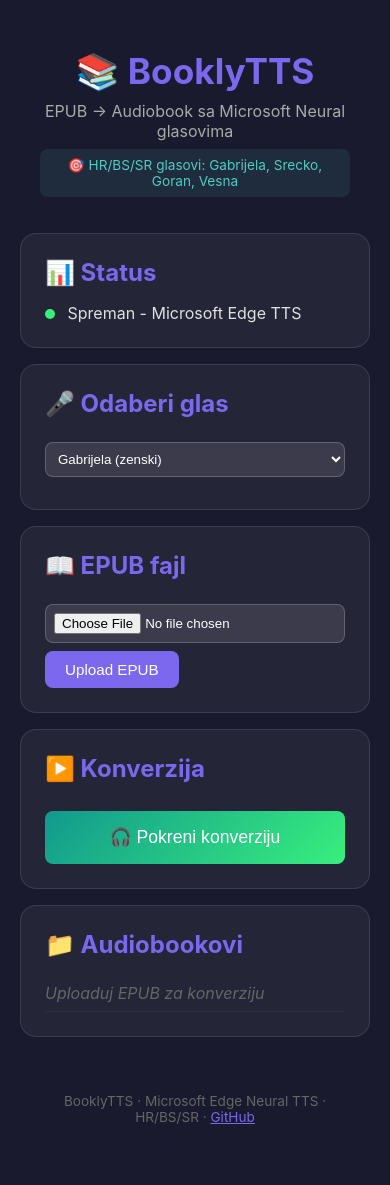
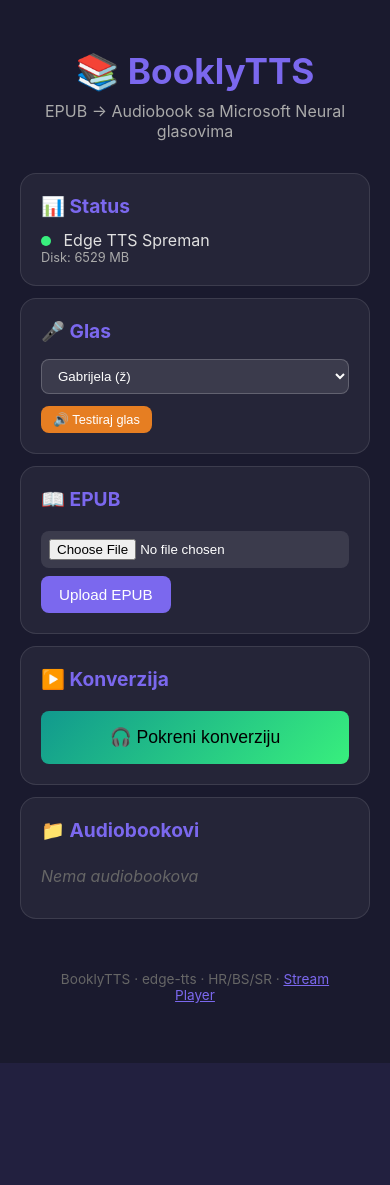
Before and after one commit to AlfaGongGong/BooklyTTS, a Flask app: page / in a window 390 px wide. After the commit the page ends 1063 px from the top, so only its background shows below. Run offline with Flask 3, Linux system fonts and the light colour scheme; data that the repository does not hold is empty.

Commit message:
✅ Kompletan audit fix - svi P0-P3 bugovi riješeni
BUG FIXES:
- BUG-01: CLI variable shadowing
- BUG-02: Async konverzija + SSE progress
- BUG-03: Text chunking (3000 char)
- BUG-04: SECRET_KEY iz .env
- BUG-05: Exception handling sa logging
- BUG-06: EPUB parsira se samo pri uploadu

SECURITY:
- SEC-01: Path traversal zaštita
- SEC-02: Upload limit 50MB
- SEC-03: MIME/magic bytes EPUB provjera

ARCHITECTURE:
- ARCH-02: Očišćen audio_builder
- ARCH-04: /list-audiobooks endpoint
- ARCH-05: SQLite perzistencija + /history

UX:
- UX-01: SSE progress bar
- UX-02: Toast notifikacije
- UX-03: Selektovanje poglavlja
- UX-04: Testiraj glas dugme
- UX-05: Lista audiobookova
- UX-06: Hover/disabled CSS stanja
- UX-08: Pravi status + disk info
- UX-09: Responsive file input

SYNC:
- Dvosmjerni sync Termux ↔ sdcard (inotifywait)
- sync_control.sh (start/stop/status/log)

```diff
--- a/app/routes.py
+++ b/app/routes.py
@@ -1,12 +1,21 @@
-import os, uuid, json, threading, time
-from flask import Blueprint, render_template, request, jsonify, send_file, current_app, Response
+import os, uuid, json, threading, time, zipfile
+from flask import Blueprint, render_template, request, jsonify, send_file, current_app, Response, abort
 from werkzeug.utils import secure_filename
 from app.tts_engine import TTSEngine
 from app.epub_processor import EPUBProcessor
 from app.audio_builder import AudioBuilder
 
 main_bp = Blueprint('main', __name__)
-jobs = {}  # job_id -> {status, progress, result}
+jobs = {}
+
+def is_valid_epub(filepath):
+    """Provjeri da li je fajl stvarno EPUB"""
+    try:
+        with zipfile.ZipFile(filepath, 'r') as zf:
+            names = zf.namelist()
+            return 'mimetype' in names or 'META-INF/container.xml' in names
+    except:
+        return False
 
 @main_bp.route('/')
 def index():
@@ -26,14 +35,20 @@ def status():
 def upload_epub():
     if 'epub_file' not in request.files:
         return jsonify({'error': 'Nema fajla'}), 400
+
     file = request.files['epub_file']
     if not file.filename.endswith('.epub'):
-        return jsonify({'error': 'Mora biti .epub'}), 400
+        return jsonify({'error': 'Mora biti .epub fajl'}), 400
 
     filename = f"{uuid.uuid4().hex}_{file.filename}"
     filepath = os.path.join('uploads', filename)
     os.makedirs('uploads', exist_ok=True)
     file.save(filepath)
+
+    # MIME provjera
+    if not is_valid_epub(filepath):
+        os.remove(filepath)
+        return jsonify({'error': 'Fajl nije validan EPUB (nema container.xml)'}), 400
 
     epub_proc = EPUBProcessor()
     try:
@@ -52,7 +67,7 @@ def start_conversion():
     data = request.get_json()
     epub_filename = data.get('epub_filename')
     voice = data.get('voice', 'hr-HR-GabrijelaNeural')
-    chapter_ids = data.get('chapters', [])  # odabrana poglavlja
+    chapter_ids = data.get('chapters', [])
 
     if not epub_filename:
         return jsonify({'error': 'Nedostaje EPUB'}), 400
@@ -69,7 +84,6 @@ def start_conversion():
             epub_proc = EPUBProcessor()
             all_chapters = epub_proc.extract_chapters(epub_path)
 
-            # Filtriraj odabrana poglavlja
             if chapter_ids:
                 chapters = [c for c in all_chapters if c['id'] in chapter_ids]
             else:
@@ -155,7 +169,12 @@ def download_file(filename):
     output_dir = os.path.abspath('output')
     filepath = os.path.abspath(os.path.join(output_dir, secure_filename(filename)))
     if not filepath.startswith(output_dir):
-        return jsonify({'error': 'Nedozvoljena putanja'}), 403
+        abort(403)
     if not os.path.exists(filepath):
         return jsonify({'error': 'Fajl ne postoji'}), 404
     return send_file(filepath, as_attachment=True, download_name=filename)
+
+@main_bp.route('/history')
+def conversion_history():
+    from app.database import get_history
+    return jsonify(get_history(20))
--- a/app/static/css/style.css
+++ b/app/static/css/style.css
@@ -1,21 +1,38 @@
 * { margin: 0; padding: 0; box-sizing: border-box; }
 body { font-family: -apple-system, BlinkMacSystemFont, sans-serif; background: #1a1a2e; color: #e0e0e0; min-height: 100vh; }
-.container { max-width: 700px; margin: 0 auto; padding: 20px; }
+.container { max-width: 750px; margin: 0 auto; padding: 20px; }
 header { text-align: center; padding: 30px 20px 20px; }
 header h1 { font-size: 2.2em; color: #7b68ee; }
 .subtitle { color: #aaa; margin-top: 8px; }
-.lang-info { font-size: 0.85em; color: #4ecdc4; margin-top: 8px; padding: 8px; background: rgba(78,205,196,0.1); border-radius: 8px; }
-.card { background: rgba(255,255,255,0.05); border: 1px solid rgba(255,255,255,0.1); border-radius: 16px; padding: 24px; margin: 16px 0; }
-.card h2 { color: #7b68ee; margin-bottom: 16px; }
-.btn { padding: 10px 20px; border: none; border-radius: 8px; cursor: pointer; font-size: 0.95em; }
+.card { background: rgba(255,255,255,0.05); border: 1px solid rgba(255,255,255,0.1); border-radius: 16px; padding: 20px; margin: 12px 0; }
+.card h2 { color: #7b68ee; margin-bottom: 12px; font-size: 1.2em; }
+.btn { padding: 10px 18px; border: none; border-radius: 8px; cursor: pointer; font-size: 0.95em; transition: all 0.2s; }
+.btn:hover { filter: brightness(1.15); transform: translateY(-1px); }
+.btn:disabled { opacity: 0.4; cursor: not-allowed; transform: none; filter: none; }
 .btn-primary { background: #7b68ee; color: white; }
-.btn-success { background: linear-gradient(135deg, #11998e, #38ef7d); color: white; }
-.btn-large { width: 100%; padding: 16px; font-size: 1.1em; margin-top: 12px; }
-input[type="file"], select { margin: 8px 0; padding: 8px; background: rgba(255,255,255,0.1); color: white; border: 1px solid rgba(255,255,255,0.2); border-radius: 8px; width: 100%; }
-.status-dot { display: inline-block; width: 10px; height: 10px; border-radius: 50%; margin-right: 8px; }
+.btn-success { background: linear-gradient(135deg, #11998e, #38ef7d); color: #000; }
+.btn-small { padding: 6px 12px; font-size: 0.8em; background: #444; color: white; }
+.btn-test { background: #e67e22; }
+.btn-download { background: #7b68ee; color: white; text-decoration: none; }
+.btn-large { width: 100%; padding: 16px; font-size: 1.1em; margin-top: 8px; }
+input[type="file"] { padding: 8px; background: rgba(255,255,255,0.1); border-radius: 8px; color: white; width: 100%; margin: 8px 0; }
+select { padding: 8px 12px; background: rgba(255,255,255,0.1); color: white; border: 1px solid rgba(255,255,255,0.2); border-radius: 8px; width: 100%; margin: 4px 0; }
+.status-dot { display: inline-block; width: 10px; height: 10px; border-radius: 50%; background: #ffa500; margin-right: 8px; }
 .status-dot.ready { background: #38ef7d; }
-ul { list-style: none; }
-li { padding: 8px 0; border-bottom: 1px solid rgba(255,255,255,0.05); }
-li.empty { color: #666; font-style: italic; }
+.toast { padding: 10px 16px; border-radius: 8px; margin: 8px 0; font-size: 0.9em; }
+.toast.info { background: rgba(123,104,238,0.3); }
+.toast.success { background: rgba(56,239,125,0.3); }
+.toast.error { background: rgba(255,71,87,0.3); }
+.toast.hidden { display: none; }
+.chapter-item { display: flex; align-items: center; gap: 8px; padding: 6px 0; border-bottom: 1px solid rgba(255,255,255,0.05); cursor: pointer; font-size: 0.9em; }
+.chapter-item:hover { background: rgba(255,255,255,0.05); }
+.char-count { color: #666; font-size: 0.8em; margin-left: auto; }
+.progress-bar { width: 100%; height: 12px; background: rgba(255,255,255,0.1); border-radius: 6px; margin: 12px 0; overflow: hidden; }
+.progress-fill { height: 100%; background: linear-gradient(90deg, #667eea, #764ba2); width: 0%; transition: width 0.5s; border-radius: 6px; }
+.audiobook-item { display: flex; align-items: center; gap: 12px; padding: 8px 0; border-bottom: 1px solid rgba(255,255,255,0.05); flex-wrap: wrap; }
+.book-info { color: #666; font-size: 0.8em; }
+.empty, .loading { color: #666; font-style: italic; padding: 12px 0; }
 footer { text-align: center; padding: 40px 20px; color: #666; font-size: 0.85em; }
 footer a { color: #7b68ee; }
+#chapter-list { border: 1px solid rgba(255,255,255,0.1); border-radius: 8px; padding: 4px 8px; }
+#progress-detail { color: #4ecdc4; }
--- a/app/static/js/app.js
+++ b/app/static/js/app.js
@@ -1,43 +1,191 @@
-let uploadedEpub = null;
-document.getElementById('epub-form').addEventListener('submit', async (e) => {
-    e.preventDefault();
-    const formData = new FormData(e.target);
+let uploadedEpub = null, chapters = [], selectedChapters = new Set();
+
+// ========== STATUS ==========
+async function checkStatus() {
     try {
-        const response = await fetch('/upload-epub', { method: 'POST', body: formData });
-        const data = await response.json();
-        if (data.success) {
-            uploadedEpub = data.filename;
+        const r = await fetch('/status');
+        const d = await r.json();
+        document.getElementById('status-text').textContent = 'Edge TTS Spreman';
+        document.getElementById('status-dot').classList.add('ready');
+        document.getElementById('disk-info').textContent = 'Disk: ' + d.disk_free_mb + ' MB';
+    } catch(e) {
+        document.getElementById('status-text').textContent = 'Server nije dostupan';
+    }
+}
+
+// ========== TOAST ==========
+function showToast(msg, type='info') {
+    const toast = document.getElementById('upload-toast');
+    toast.textContent = msg;
+    toast.className = 'toast ' + type;
+    toast.classList.remove('hidden');
+    setTimeout(() => toast.classList.add('hidden'), 3000);
+}
+
+// ========== UPLOAD ==========
+document.getElementById('upload-btn').addEventListener('click', async () => {
+    const file = document.getElementById('epub-file').files[0];
+    if (!file) { showToast('Odaberi EPUB fajl', 'error'); return; }
+
+    showToast('⏳ Upload...', 'info');
+    const fd = new FormData();
+    fd.append('epub_file', file);
+
+    try {
+        const r = await fetch('/upload-epub', { method: 'POST', body: fd });
+        const d = await r.json();
+        if (d.success) {
+            uploadedEpub = d.filename;
+            chapters = d.chapters;
             document.getElementById('epub-info').style.display = 'block';
-            document.getElementById('epub-title').textContent = data.metadata.title;
-            document.getElementById('epub-author').textContent = data.metadata.author;
-            document.getElementById('epub-chapters').textContent = data.chapter_count;
-            alert('EPUB uploadovan! ' + data.chapter_count + ' poglavlja.');
-        } else { alert(data.error); }
-    } catch (err) { alert('Greska: ' + err.message); }
+            document.getElementById('epub-title').textContent = d.metadata.title;
+            document.getElementById('epub-author').textContent = d.metadata.author;
+
+            renderChapterList();
+            document.getElementById('chapter-section').style.display = 'block';
+            showToast('✅ ' + d.chapter_count + ' poglavlja', 'success');
+        } else {
+            showToast('❌ ' + d.error, 'error');
+        }
+    } catch(e) {
+        showToast('❌ Greška', 'error');
+    }
 });
 
-document.getElementById('start-conversion').addEventListener('click', async () => {
-    if (!uploadedEpub) { alert('Prvo uploaduj EPUB!'); return; }
+// ========== POGLAVLJA ==========
+function renderChapterList() {
+    const list = document.getElementById('chapter-list');
+    selectedChapters = new Set(chapters.map(c => c.id));
+
+    list.innerHTML = chapters.map(c => `
+        <label class="chapter-item">
+            <input type="checkbox" checked onchange="toggleChapter(${c.id})">
+            <span>${c.title}</span>
+            <span class="char-count">(${Math.round(c.char_count/1000)}k)</span>
+        </label>
+    `).join('');
+
+    updateChapterCount();
+}
+
+function toggleChapter(id) {
+    if (selectedChapters.has(id)) selectedChapters.delete(id);
+    else selectedChapters.add(id);
+    updateChapterCount();
+}
+
+function selectAllChapters() {
+    chapters.forEach(c => selectedChapters.add(c.id));
+    document.querySelectorAll('#chapter-list input').forEach(cb => cb.checked = true);
+    updateChapterCount();
+}
+
+function deselectAllChapters() {
+    selectedChapters.clear();
+    document.querySelectorAll('#chapter-list input').forEach(cb => cb.checked = false);
+    updateChapterCount();
+}
+
+function updateChapterCount() {
+    document.getElementById('chapter-count').textContent = `(${selectedChapters.size}/${chapters.length} odabrano)`;
+}
+
+// ========== TEST GLASA ==========
+async function testVoice() {
     const voice = document.getElementById('voice-select').value;
-    document.getElementById('progress').style.display = 'block';
-    document.getElementById('start-conversion').disabled = true;
-    document.getElementById('progress-text').textContent = '⏳ Konverzija u toku...';
+    const audio = document.getElementById('test-audio');
+    audio.style.display = 'block';
+
     try {
-        const response = await fetch('/start-conversion', {
+        const r = await fetch('/test-voice', {
             method: 'POST',
-            headers: { 'Content-Type': 'application/json' },
-            body: JSON.stringify({ epub_filename: uploadedEpub, voice: voice })
+            headers: {'Content-Type': 'application/json'},
+            body: JSON.stringify({voice: voice})
         });
-        const data = await response.json();
-        if (data.success) {
-            document.getElementById('progress-text').textContent = '✅ ' + data.message;
-            setTimeout(() => location.reload(), 2000);
-        } else {
-            document.getElementById('progress-text').textContent = '❌ ' + data.error;
-            document.getElementById('start-conversion').disabled = false;
-        }
-    } catch (err) {
-        document.getElementById('progress-text').textContent = '❌ Greska: ' + err.message;
-        document.getElementById('start-conversion').disabled = false;
+        const blob = await r.blob();
+        audio.src = URL.createObjectURL(blob);
+        audio.play();
+    } catch(e) {
+        showToast('❌ Greška pri testu glasa', 'error');
+    }
+}
+
+// ========== KONVERZIJA ==========
+document.getElementById('start-btn').addEventListener('click', async () => {
+    if (!uploadedEpub) { showToast('Prvo uploaduj EPUB', 'error'); return; }
+    if (selectedChapters.size === 0) { showToast('Odaberi bar jedno poglavlje', 'error'); return; }
+
+    const voice = document.getElementById('voice-select').value;
+    document.getElementById('progress-section').style.display = 'block';
+    document.getElementById('start-btn').disabled = true;
+
+    try {
+        const r = await fetch('/start-conversion', {
+            method: 'POST',
+            headers: {'Content-Type': 'application/json'},
+            body: JSON.stringify({
+                epub_filename: uploadedEpub,
+                voice: voice,
+                chapters: [...selectedChapters]
+            })
+        });
+        const d = await r.json();
+        if (d.job_id) trackProgress(d.job_id);
+    } catch(e) {
+        showToast('❌ Greška', 'error');
+        document.getElementById('start-btn').disabled = false;
     }
 });
+
+function trackProgress(jobId) {
+    const es = new EventSource('/conversion-progress/' + jobId);
+    es.onmessage = function(e) {
+        const d = JSON.parse(e.data);
+        document.getElementById('progress-fill').style.width = d.progress + '%';
+        document.getElementById('progress-text').textContent = d.progress + '%';
+        document.getElementById('progress-detail').textContent = d.status || '';
+
+        if (d.status === 'Zavrseno') {
+            document.getElementById('progress-text').textContent = '✅ Gotovo!';
+            document.getElementById('start-btn').disabled = false;
+            es.close();
+            loadAudiobooks();
+            setTimeout(() => {
+                document.getElementById('progress-section').style.display = 'none';
+            }, 3000);
+        }
+        if (d.status && d.status.startsWith('Greska')) {
+            document.getElementById('progress-text').textContent = '❌ ' + d.status;
+            document.getElementById('start-btn').disabled = false;
+            es.close();
+        }
+    };
+}
+
+// ========== AUDIOBOOKOVI ==========
+async function loadAudiobooks() {
+    try {
+        const r = await fetch('/list-audiobooks');
+        const books = await r.json();
+        const list = document.getElementById('audiobook-list');
+
+        if (books.length === 0) {
+            list.innerHTML = '<p class="empty">Nema audiobookova</p>';
+        } else {
+            list.innerHTML = books.map(b => `
+                <div class="audiobook-item">
+                    <span>🎧 ${b.name}</span>
+                    <span class="book-info">${b.size_mb} MB · ${b.date}</span>
+                    <a href="/download/${b.name}" class="btn btn-small btn-download">⬇️</a>
+                </div>
+            `).join('');
+        }
+    } catch(e) {
+        document.getElementById('audiobook-list').innerHTML = '<p class="empty">Greška</p>';
+    }
+}
+
+// Init
+checkStatus();
+loadAudiobooks();
+setInterval(checkStatus, 60000);
--- a/app/templates/index.html
+++ b/app/templates/index.html
@@ -4,72 +4,97 @@
     <meta charset="UTF-8">
     <meta name="viewport" content="width=device-width, initial-scale=1.0">
     <title>BooklyTTS - EPUB u Audiobook</title>
-    <link rel="stylesheet" href="/static/css/style.css">
+    <link rel="stylesheet" href="/static/css/style.css?v=3">
 </head>
 <body>
     <div class="container">
         <header>
             <h1>📚 BooklyTTS</h1>
             <p class="subtitle">EPUB → Audiobook sa Microsoft Neural glasovima</p>
-            <p class="lang-info">🎯 HR/BS/SR glasovi: Gabrijela, Srecko, Goran, Vesna</p>
         </header>
         <main>
+            <!-- STATUS -->
             <section class="card status-section">
                 <h2>📊 Status</h2>
                 <div id="status-indicator">
-                    <span class="status-dot ready"></span>
-                    <span id="status-text">Spreman - Microsoft Edge TTS</span>
+                    <span class="status-dot" id="status-dot"></span>
+                    <span id="status-text">Provjeravam...</span>
+                </div>
+                <p id="disk-info" style="font-size:0.8em;color:#aaa;"></p>
+            </section>
+
+            <!-- GLAS -->
+            <section class="card">
+                <h2>🎤 Glas</h2>
+                <select id="voice-select">
+                    <optgroup label="Hrvatski">
+                        <option value="hr-HR-GabrijelaNeural" selected>Gabrijela (ž)</option>
+                        <option value="hr-HR-SreckoNeural">Srecko (m)</option>
+                    </optgroup>
+                    <optgroup label="Bosanski">
+                        <option value="bs-BA-VesnaNeural">Vesna (ž)</option>
+                        <option value="bs-BA-GoranNeural">Goran (m)</option>
+                    </optgroup>
+                    <optgroup label="Srpski">
+                        <option value="sr-RS-SophieNeural">Sophie (ž)</option>
+                        <option value="sr-RS-NicholasNeural">Nicholas (m)</option>
+                    </optgroup>
+                </select>
+                <button class="btn btn-small btn-test" onclick="testVoice()" style="margin-top:8px;">🔊 Testiraj glas</button>
+                <audio id="test-audio" style="display:none;width:100%;margin-top:4px;" controls></audio>
+            </section>
+
+            <!-- EPUB UPLOAD -->
+            <section class="card">
+                <h2>📖 EPUB</h2>
+                <div class="upload-area" id="upload-area">
+                    <input type="file" name="epub_file" accept=".epub" id="epub-file">
+                    <button class="btn btn-primary" id="upload-btn">Upload EPUB</button>
+                </div>
+                <div id="upload-toast" class="toast hidden"></div>
+                <div id="epub-info" style="display:none;">
+                    <p><strong>📕</strong> <span id="epub-title"></span></p>
+                    <p><strong>✍️</strong> <span id="epub-author"></span></p>
                 </div>
             </section>
+
+            <!-- ODABIR POGLAVLJA -->
+            <section class="card" id="chapter-section" style="display:none;">
+                <h2>📑 Odaberi poglavlja</h2>
+                <div style="margin-bottom:8px;">
+                    <button class="btn btn-small" onclick="selectAllChapters()">Odaberi sve</button>
+                    <button class="btn btn-small" onclick="deselectAllChapters()">Poništi</button>
+                    <span id="chapter-count" style="color:#aaa;font-size:0.85em;"></span>
+                </div>
+                <div id="chapter-list" style="max-height:200px;overflow-y:auto;"></div>
+            </section>
+
+            <!-- KONVERZIJA -->
             <section class="card">
-                <h2>🎤 Odaberi glas</h2>
-                <select id="voice-select">
-                    <optgroup label="Hrvatski">
-                        <option value="hr-HR-GabrijelaNeural" selected>Gabrijela (zenski)</option>
-                        <option value="hr-HR-SreckoNeural">Srecko (muski)</option>
-                    </optgroup>
-                    <optgroup label="Bosanski">
-                        <option value="bs-BA-VesnaNeural">Vesna (zenski)</option>
-                        <option value="bs-BA-GoranNeural">Goran (muski)</option>
-                    </optgroup>
-                    <optgroup label="Srpski">
-                        <option value="sr-RS-SophieNeural">Sophie (zenski)</option>
-                        <option value="sr-RS-NicholasNeural">Nicholas (muski)</option>
-                    </optgroup>
-                    <optgroup label="Ceski">
-                        <option value="cs-CZ-VlastaNeural">Vlasta (zenski)</option>
-                        <option value="cs-CZ-AntoninNeural">Antonin (muski)</option>
-                    </optgroup>
-                </select>
-            </section>
-            <section class="card">
-                <h2>📖 EPUB fajl</h2>
-                <form id="epub-form" enctype="multipart/form-data">
-                    <input type="file" name="epub_file" accept=".epub" id="epub-file">
-                    <button type="submit" class="btn btn-primary">Upload EPUB</button>
-                </form>
-                <div id="epub-info" style="display:none;">
-                    <p><strong>Naslov:</strong> <span id="epub-title"></span></p>
-                    <p><strong>Autor:</strong> <span id="epub-author"></span></p>
-                    <p><strong>Poglavlja:</strong> <span id="epub-chapters"></span></p>
+                <h2>▶️ Konverzija</h2>
+                <button id="start-btn" class="btn btn-success btn-large">🎧 Pokreni konverziju</button>
+                <div id="progress-section" style="display:none;">
+                    <div class="progress-bar">
+                        <div class="progress-fill" id="progress-fill"></div>
+                    </div>
+                    <p id="progress-text">⏳ Priprema...</p>
+                    <p id="progress-detail" style="font-size:0.85em;color:#4ecdc4;"></p>
                 </div>
             </section>
-            <section class="card">
-                <h2>▶️ Konverzija</h2>
-                <button id="start-conversion" class="btn btn-success btn-large">🎧 Pokreni konverziju</button>
-                <div id="progress" style="display:none;">
-                    <p id="progress-text">⏳ Konverzija u toku...</p>
-                </div>
-            </section>
+
+            <!-- AUDIOBOOKOVI -->
             <section class="card">
                 <h2>📁 Audiobookovi</h2>
-                <ul id="output-list"><li class="empty">Uploaduj EPUB za konverziju</li></ul>
+                <div id="audiobook-list">
+                    <p class="loading">Učitavanje...</p>
+                </div>
             </section>
         </main>
         <footer>
-            <p>BooklyTTS · Microsoft Edge Neural TTS · HR/BS/SR · <a href="https://github.com">GitHub</a></p>
+            <p>BooklyTTS · edge-tts · HR/BS/SR · <a href="/player">Stream Player</a></p>
         </footer>
     </div>
-    <script src="/static/js/app.js"></script>
+
+    <script src="/static/js/app.js?v=3"></script>
 </body>
 </html>
```
Also changed, not shown: app/audio_builder.py (+22 -12 lines), app/database.py (added, +51 -0 lines).
